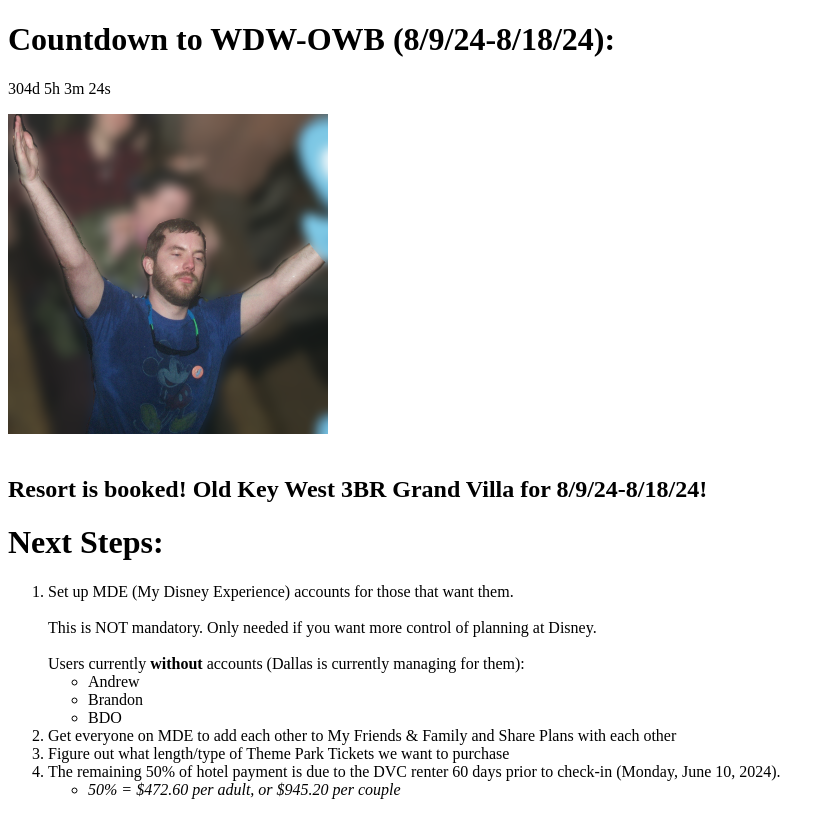
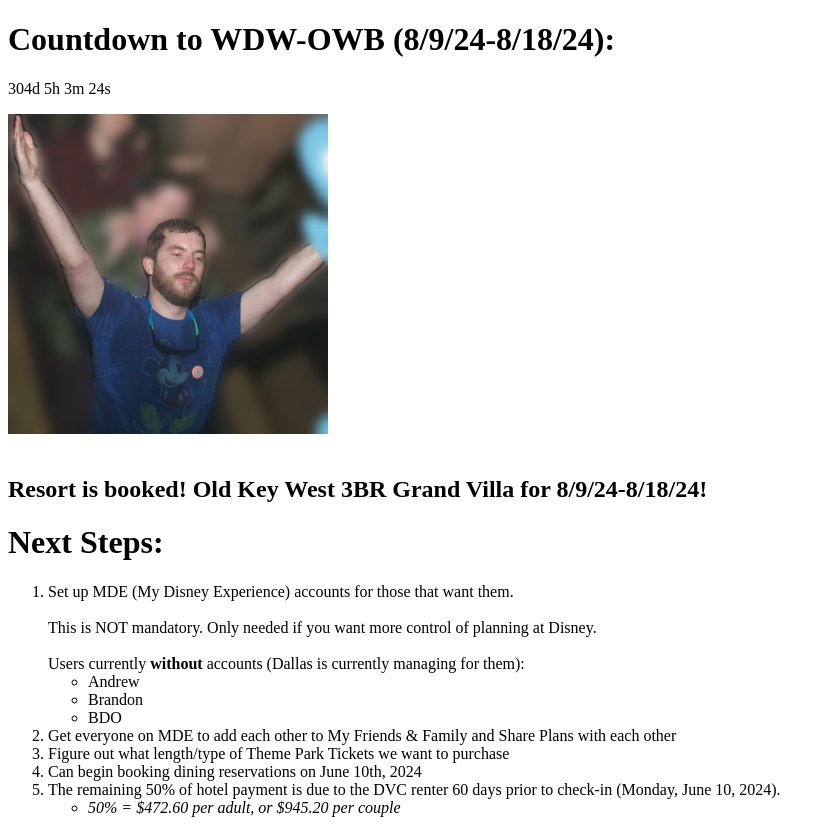
Before and after one commit to dallasodom/wdw2024, a Jekyll site: the page built from index.html, in a window 1280 px wide. Shown: the top 833 px of the page, without its empty margins (0-831 px from the left). Built offline with Jekyll 4.4.1, drawn with Linux system fonts in a browser that asks for light colours.

Commit message:
add ADRs to next steps

```diff
--- a/index.html
+++ b/index.html
@@ -44,6 +44,9 @@
           </li>
           <li>
             Figure out what length/type of Theme Park Tickets we want to purchase
+          </li>
+          <li>
+            Can begin booking dining reservations on June 10th, 2024
           </li>
           <li>
             The remaining 50% of hotel payment is due to the DVC renter 60 days prior to check-in (Monday, June 10, 2024).
```
